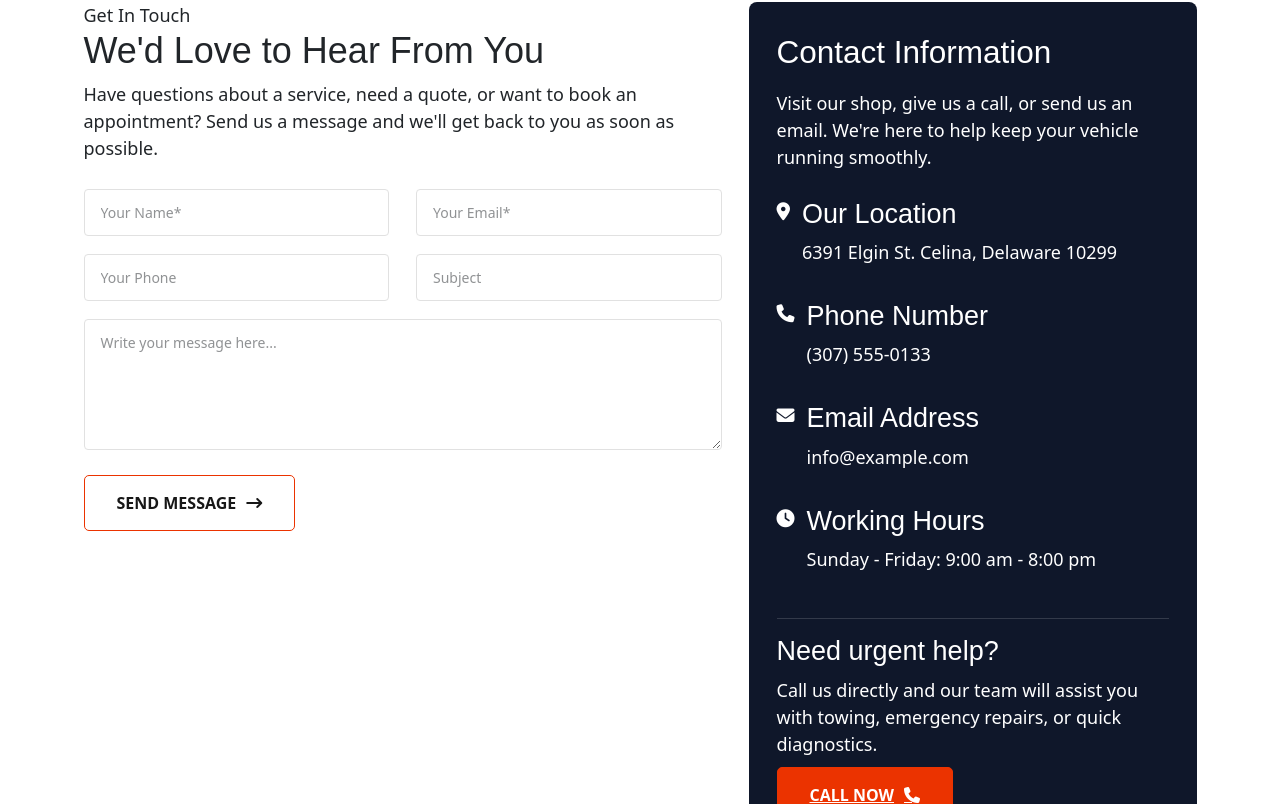
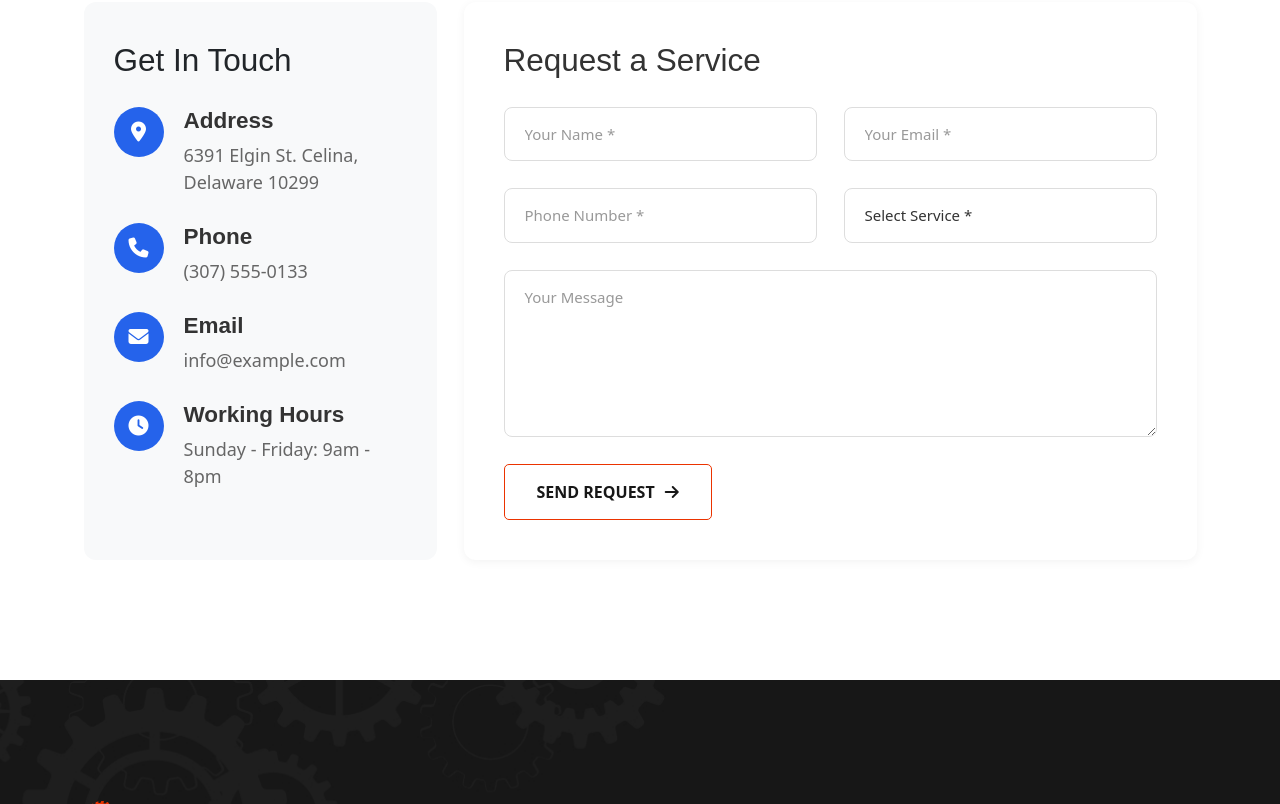
Before and after one commit to fassiliss/wabi-auto, a Next.js app: page /contact in a window 1280 px wide. Shown: the part 736-1540 px from the top of the page. Built offline with nearby package versions, Linux system fonts and the light colour scheme.

Commit message:
Add working contact form with MongoDB

```diff
--- a/app/contact/page.tsx
+++ b/app/contact/page.tsx
@@ -1,9 +1,55 @@
-import Footer from "../components/Footer";
+'use client';
+import { useState } from 'react';
+import Footer from '../components/Footer';
 
 export default function ContactPage() {
+  const [formData, setFormData] = useState({
+    name: '',
+    email: '',
+    phone: '',
+    service: '',
+    message: '',
+  });
+  const [loading, setLoading] = useState(false);
+  const [result, setResult] = useState<{ type: 'success' | 'error'; message: string } | null>(null);
+
+  const handleChange = (e: React.ChangeEvent<HTMLInputElement | HTMLTextAreaElement | HTMLSelectElement>) => {
+    setFormData({
+      ...formData,
+      [e.target.name]: e.target.value,
+    });
+  };
+
+  const handleSubmit = async (e: React.FormEvent) => {
+    e.preventDefault();
+    setLoading(true);
+    setResult(null);
+
+    try {
+      const res = await fetch('/api/service-requests', {
+        method: 'POST',
+        headers: { 'Content-Type': 'application/json' },
+        body: JSON.stringify(formData),
+      });
+
+      const data = await res.json();
+
+      if (data.success) {
+        setResult({ type: 'success', message: 'Thank you! We received your request and will contact you soon.' });
+        setFormData({ name: '', email: '', phone: '', service: '', message: '' });
+      } else {
+        setResult({ type: 'error', message: 'Something went wrong. Please try again.' });
+      }
+    } catch (error) {
+      setResult({ type: 'error', message: 'Failed to send request. Please try again.' });
+    }
+
+    setLoading(false);
+  };
+
   return (
     <>
-            {/* Breadcrumb / Page Header */}
+      {/* Page Banner */}
       <div
         className="te-breadcrumb-area"
         style={{
@@ -12,7 +58,7 @@ export default function ContactPage() {
       >
         <div className="container">
           <div className="te-breadcrumb-content text-center">
-                        <h1 className="te-breadcrumb-title">Contact Wabi Auto</h1>
+            <h1 className="te-breadcrumb-title">Contact Us</h1>
             <ul className="te-breadcrumb-list">
               <li>
                 <a href="/">Home</a>
@@ -27,133 +73,156 @@ export default function ContactPage() {
       <section className="te-py-120">
         <div className="container">
           <div className="row gy-5">
-                        {/* Left: Contact Form */}
-                        <div className="col-lg-7">
-                            <div className="te-section-title-wrapper mb-4">
-                                <span className="short-title">Get In Touch</span>
-                                <h2 className="title">We&apos;d Love to Hear From You</h2>
-                                <p className="desc">
-                                    Have questions about a service, need a quote, or want to book
-                                    an appointment? Send us a message and we&apos;ll get back to
-                                    you as soon as possible.
-                                </p>
+            {/* Contact Info */}
+            <div className="col-lg-4">
+              <div className="contact-info-wrapper">
+                <h3 className="mb-4">Get In Touch</h3>
+
+                <div className="contact-info-item mb-4">
+                  <div className="icon">
+                    <i className="fa-solid fa-location-dot"></i>
+                  </div>
+                  <div className="content">
+                    <h5>Address</h5>
+                    <p>6391 Elgin St. Celina, Delaware 10299</p>
+                  </div>
                 </div>
 
-                            <form className="te-contact-form">
-                                <div className="row gy-3">
-                                    <div className="col-md-6">
-                                        <input
-                                            type="text"
-                                            className="te-input"
-                                            placeholder="Your Name*"
-                                            required
-                                        />
+                <div className="contact-info-item mb-4">
+                  <div className="icon">
+                    <i className="fa-solid fa-phone"></i>
                   </div>
-                                    <div className="col-md-6">
-                                        <input
-                                            type="email"
-                                            className="te-input"
-                                            placeholder="Your Email*"
-                                            required
-                                        />
-                                    </div>
-                                    <div className="col-md-6">
-                                        <input
-                                            type="tel"
-                                            className="te-input"
-                                            placeholder="Your Phone"
-                                        />
-                                    </div>
-                                    <div className="col-md-6">
-                                        <input
-                                            type="text"
-                                            className="te-input"
-                                            placeholder="Subject"
-                                        />
-                                    </div>
-                                    <div className="col-12">
-                    <textarea
-                        className="te-textarea"
-                        rows={5}
-                        placeholder="Write your message here..."
-                        required
-                    ></textarea>
-                                    </div>
-                                    <div className="col-12">
-                                        <button type="submit" className="te-theme-btn">
-                                            SEND MESSAGE{" "}
-                                            <i className="fa-solid fa-arrow-right-long" />
-                                        </button>
+                  <div className="content">
+                    <h5>Phone</h5>
+                    <p>(307) 555-0133</p>
                   </div>
                 </div>
-                            </form>
+
+                <div className="contact-info-item mb-4">
+                  <div className="icon">
+                    <i className="fa-solid fa-envelope"></i>
+                  </div>
+                  <div className="content">
+                    <h5>Email</h5>
+                    <p>info@example.com</p>
+                  </div>
                 </div>
 
-                        {/* Right: Contact Info / Sidebar */}
-                        <div className="col-lg-5">
-                            <div className="te-contact-info-card">
-                                <h3 className="mb-3">Contact Information</h3>
-                                <p className="mb-4">
-                                    Visit our shop, give us a call, or send us an email. We&apos;re
-                                    here to help keep your vehicle running smoothly.
-                                </p>
-
-                                <ul className="te-contact-info-list mb-4">
-                                    <li>
-                                        <i className="fa-solid fa-location-dot"></i>
-                                        <div>
-                                            <h4>Our Location</h4>
-                                            <p>6391 Elgin St. Celina, Delaware 10299</p>
+                <div className="contact-info-item">
+                  <div className="icon">
+                    <i className="fa-solid fa-clock"></i>
                   </div>
-                                    </li>
-                                    <li>
-                                        <i className="fa-solid fa-phone"></i>
-                                        <div>
-                                            <h4>Phone Number</h4>
-                                            <p>(307) 555-0133</p>
-                                        </div>
-                                    </li>
-                                    <li>
-                                        <i className="fa-solid fa-envelope"></i>
-                                        <div>
-                                            <h4>Email Address</h4>
-                                            <p>info@example.com</p>
-                                        </div>
-                                    </li>
-                                    <li>
-                                        <i className="fa-solid fa-clock"></i>
-                                        <div>
-                                            <h4>Working Hours</h4>
-                                            <p>Sunday - Friday: 9:00 am - 8:00 pm</p>
-                                        </div>
-                                    </li>
-                                </ul>
-
-                                <div className="te-contact-help-box">
-                                    <h4>Need urgent help?</h4>
-                                    <p className="mb-2">
-                                        Call us directly and our team will assist you with towing,
-                                        emergency repairs, or quick diagnostics.
-                                    </p>
-                                    <a href="tel:13075550133" className="te-theme-btn style-2">
-                                        CALL NOW <i className="fa-solid fa-phone"></i>
-                                    </a>
+                  <div className="content">
+                    <h5>Working Hours</h5>
+                    <p>Sunday - Friday: 9am - 8pm</p>
                   </div>
                 </div>
               </div>
             </div>
 
-                    {/* Optional Map Section */}
-                    <div className="row te-pt-120">
+            {/* Contact Form */}
+            <div className="col-lg-8">
+              <div className="contact-form-wrapper">
+                <h3 className="mb-4">Request a Service</h3>
+
+                {result && (
+                  <div
+                    className={`alert ${result.type === 'success' ? 'alert-success' : 'alert-danger'} mb-4`}
+                    style={{
+                      padding: '15px',
+                      borderRadius: '8px',
+                      backgroundColor: result.type === 'success' ? '#d4edda' : '#f8d7da',
+                      color: result.type === 'success' ? '#155724' : '#721c24',
+                      border: `1px solid ${result.type === 'success' ? '#c3e6cb' : '#f5c6cb'}`,
+                    }}
+                  >
+                    {result.message}
+                  </div>
+                )}
+
+                <form onSubmit={handleSubmit}>
+                  <div className="row gy-4">
+                    <div className="col-md-6">
+                      <input
+                        type="text"
+                        name="name"
+                        className="form-control contact-input"
+                        placeholder="Your Name *"
+                        value={formData.name}
+                        onChange={handleChange}
+                        required
+                      />
+                    </div>
+
+                    <div className="col-md-6">
+                      <input
+                        type="email"
+                        name="email"
+                        className="form-control contact-input"
+                        placeholder="Your Email *"
+                        value={formData.email}
+                        onChange={handleChange}
+                        required
+                      />
+                    </div>
+
+                    <div className="col-md-6">
+                      <input
+                        type="tel"
+                        name="phone"
+                        className="form-control contact-input"
+                        placeholder="Phone Number *"
+                        value={formData.phone}
+                        onChange={handleChange}
+                        required
+                      />
+                    </div>
+
+                    <div className="col-md-6">
+                      <select
+                        name="service"
+                        className="form-control contact-input"
+                        value={formData.service}
+                        onChange={handleChange}
+                        required
+                      >
+                        <option value="">Select Service *</option>
+                        <option value="Engine Diagnostics">Engine Diagnostics</option>
+                        <option value="Suspension Tuning">Suspension Tuning</option>
+                        <option value="Transmission Service">Transmission Service</option>
+                        <option value="Oil Change">Oil Change</option>
+                        <option value="Brake Repair">Brake Repair</option>
+                        <option value="General Inquiry">General Inquiry</option>
+                      </select>
+                    </div>
+
                     <div className="col-12">
-                            <div className="te-map-wrapper">
-                                {/* You can replace this iframe with a real Google Maps embed */}
-                                <div className="te-map-placeholder">
-                                    <p>
-                                        Map placeholder – embed Google Maps here later (Smyrna / your
-                                        real location).
-                                    </p>
+                      <textarea
+                        name="message"
+                        className="form-control contact-input"
+                        placeholder="Your Message"
+                        rows={6}
+                        value={formData.message}
+                        onChange={handleChange}
+                      ></textarea>
                     </div>
+
+                    <div className="col-12">
+                      <button
+                        type="submit"
+                        className="te-theme-btn"
+                        disabled={loading}
+                        style={{
+                          opacity: loading ? 0.6 : 1,
+                          cursor: loading ? 'not-allowed' : 'pointer',
+                        }}
+                      >
+                        {loading ? 'SENDING...' : 'SEND REQUEST'}{' '}
+                        <i className="fa-solid fa-arrow-right"></i>
+                      </button>
+                    </div>
+                  </div>
+                </form>
               </div>
             </div>
           </div>
@@ -161,6 +230,115 @@ export default function ContactPage() {
       </section>
 
       <Footer />
+
+      <style jsx>{`
+        .contact-info-wrapper {
+          background: #f8f9fa;
+          padding: 40px 30px;
+          border-radius: 12px;
+          height: 100%;
+        }
+
+        .dark .contact-info-wrapper {
+          background: #1a1a1a;
+        }
+
+        .contact-info-item {
+          display: flex;
+          gap: 20px;
+        }
+
+        .contact-info-item .icon {
+          width: 50px;
+          height: 50px;
+          background: #2563eb;
+          color: white;
+          border-radius: 50%;
+          display: flex;
+          align-items: center;
+          justify-content: center;
+          font-size: 20px;
+          flex-shrink: 0;
+        }
+
+        .contact-info-item h5 {
+          margin-bottom: 8px;
+          font-weight: 600;
+          color: #333;
+        }
+
+        .dark .contact-info-item h5 {
+          color: #ffffff;
+        }
+
+        .contact-info-item p {
+          margin: 0;
+          color: #666;
+        }
+
+        .dark .contact-info-item p {
+          color: #d1d5db;
+        }
+
+        .contact-form-wrapper {
+          background: #ffffff;
+          padding: 40px;
+          border-radius: 12px;
+          box-shadow: 0 2px 10px rgba(0, 0, 0, 0.05);
+        }
+
+        .dark .contact-form-wrapper {
+          background: #1a1a1a;
+          box-shadow: 0 2px 10px rgba(255, 255, 255, 0.05);
+        }
+
+        .contact-form-wrapper h3 {
+          color: #333;
+        }
+
+        .dark .contact-form-wrapper h3 {
+          color: #ffffff;
+        }
+
+        .contact-input {
+          padding: 15px 20px;
+          border: 1px solid #ddd;
+          border-radius: 8px;
+          font-size: 15px;
+          transition: all 0.3s ease;
+          background: #ffffff;
+          color: #333;
+        }
+
+        .dark .contact-input {
+          background: #2a2a2a;
+          border-color: #444;
+          color: #ffffff;
+        }
+
+        .contact-input:focus {
+          outline: none;
+          border-color: #2563eb;
+          box-shadow: 0 0 0 3px rgba(37, 99, 235, 0.1);
+        }
+
+        .dark .contact-input:focus {
+          border-color: #60a5fa;
+          box-shadow: 0 0 0 3px rgba(96, 165, 250, 0.1);
+        }
+
+        .contact-input::placeholder {
+          color: #999;
+        }
+
+        .dark .contact-input::placeholder {
+          color: #666;
+        }
+
+        select.contact-input {
+          cursor: pointer;
+        }
+      `}</style>
     </>
   );
 }
```
Lines whose indentation alone changed are shown as unchanged.
